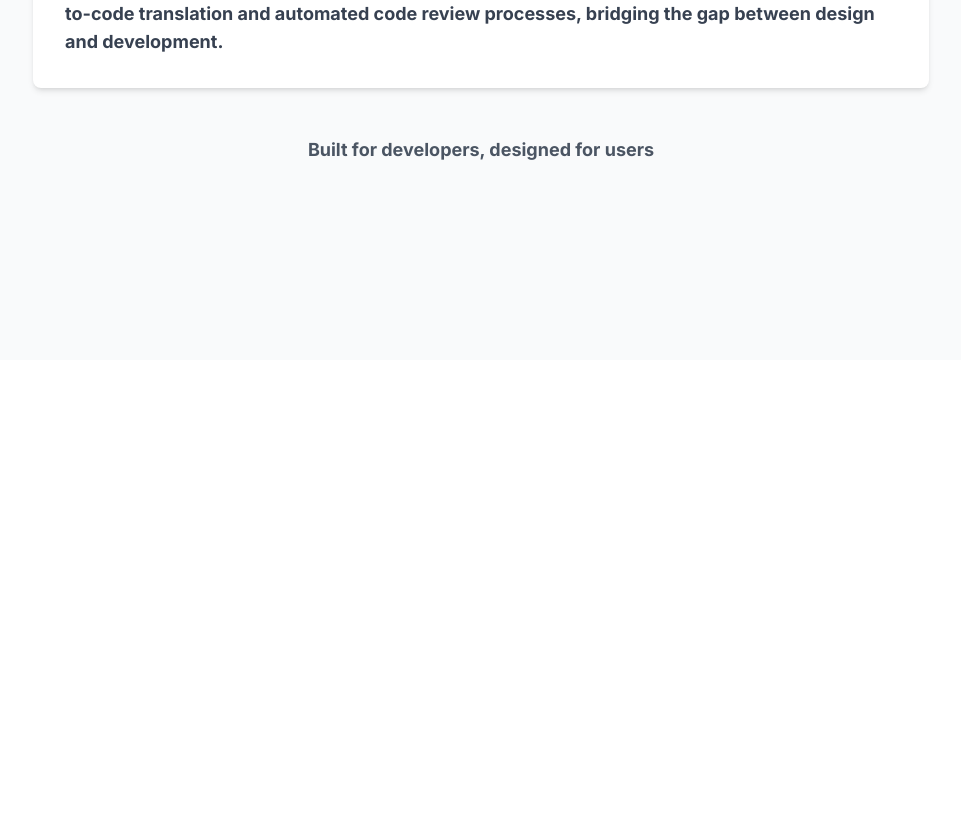
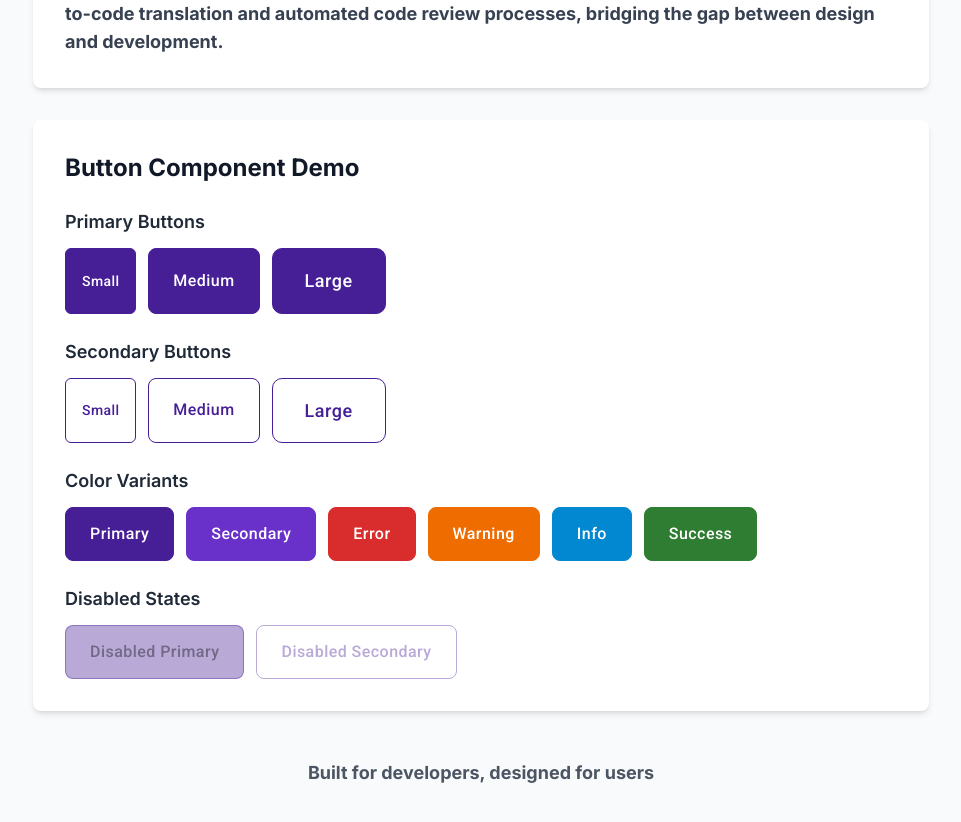
Before and after one commit to Sarveshb08/coherent-v2, a Next.js app: page / in a window 1280 px wide. Shown: the part 440-1262 px from the top of the page, without its empty margins (159-1120 px from the left). Before the commit the page ends 800 px from the top, so only its background shows below. Built offline with nearby package versions, Linux system fonts and the light colour scheme; a web font is replaced by a local one.

Commit message:
Implement Button component with full functionality and Storybook stories
Co-authored-by: Sarveshb08 <219100418+Sarveshb08@users.noreply.github.com>

```diff
--- a/app/page.tsx
+++ b/app/page.tsx
@@ -1,4 +1,5 @@
 import React from 'react';
+import { Button } from './ui/components';
 
 export default function Page() {
   return (
@@ -32,6 +33,51 @@ export default function Page() {
           </p>
         </div>
 
+        <div className="bg-white rounded-lg shadow-md p-8 mb-8">
+          <h2 className="text-2xl font-bold text-gray-900 mb-6">
+            Button Component Demo
+          </h2>
+          <div className="space-y-6">
+            <div>
+              <h3 className="text-lg font-semibold text-gray-800 mb-3">Primary Buttons</h3>
+              <div className="flex flex-wrap gap-3">
+                <Button size="small" color="primary">Small</Button>
+                <Button size="medium" color="primary">Medium</Button>
+                <Button size="large" color="primary">Large</Button>
+              </div>
+            </div>
+
+            <div>
+              <h3 className="text-lg font-semibold text-gray-800 mb-3">Secondary Buttons</h3>
+              <div className="flex flex-wrap gap-3">
+                <Button variant="secondary" size="small" color="primary">Small</Button>
+                <Button variant="secondary" size="medium" color="primary">Medium</Button>
+                <Button variant="secondary" size="large" color="primary">Large</Button>
+              </div>
+            </div>
+
+            <div>
+              <h3 className="text-lg font-semibold text-gray-800 mb-3">Color Variants</h3>
+              <div className="flex flex-wrap gap-3">
+                <Button color="primary">Primary</Button>
+                <Button color="secondary">Secondary</Button>
+                <Button color="error">Error</Button>
+                <Button color="warning">Warning</Button>
+                <Button color="info">Info</Button>
+                <Button color="success">Success</Button>
+              </div>
+            </div>
+
+            <div>
+              <h3 className="text-lg font-semibold text-gray-800 mb-3">Disabled States</h3>
+              <div className="flex flex-wrap gap-3">
+                <Button disabled color="primary">Disabled Primary</Button>
+                <Button disabled variant="secondary" color="primary">Disabled Secondary</Button>
+              </div>
+            </div>
+          </div>
+        </div>
+
         <div className="mt-12 text-center">
           <p className="text-lg font-bold text-gray-600">
             Built for developers, designed for users
--- /dev/null
+++ b/app/ui/components/Button/Button.tsx
@@ -0,0 +1,196 @@
+import React from 'react';
+import { Button as MuiButton, ButtonProps as MuiButtonProps } from '@mui/material';
+import { styled } from '@mui/material/styles';
+import clsx from 'clsx';
+import { colors, ColorVariant, SizeVariant } from '../../design-tokens';
+
+// Custom styled button using MUI's styled API
+const StyledButton = styled(MuiButton, {
+  shouldForwardProp: (prop) => !['colorVariant', 'sizeVariant'].includes(prop as string),
+})<{
+  colorVariant: ColorVariant;
+  sizeVariant: SizeVariant;
+}>(({ theme, colorVariant, sizeVariant }) => {
+  const colorTokens = colors[colorVariant];
+
+  // Size mappings
+  const sizeStyles = {
+    small: {
+      padding: '8px 16px',
+      fontSize: '14px',
+      minHeight: '36px',
+      borderRadius: '6px',
+    },
+    medium: {
+      padding: '12px 24px',
+      fontSize: '16px',
+      minHeight: '44px',
+      borderRadius: '8px',
+    },
+    large: {
+      padding: '16px 32px',
+      fontSize: '18px',
+      minHeight: '52px',
+      borderRadius: '10px',
+    },
+  };
+
+  const currentSize = sizeStyles[sizeVariant];
+
+  return {
+    textTransform: 'none',
+    fontFamily: 'Roboto, sans-serif',
+    fontWeight: 500,
+    borderRadius: currentSize.borderRadius,
+    padding: currentSize.padding,
+    fontSize: currentSize.fontSize,
+    minHeight: currentSize.minHeight,
+    border: `1px solid ${colorTokens.border}`,
+    transition: 'all 0.2s ease-in-out',
+
+    // Default colors
+    backgroundColor: colorTokens.main,
+    color: '#FFFFFF',
+
+    '&:hover': {
+      backgroundColor: colorTokens.hover !== colorTokens.main ? colorTokens.hover : `${colorTokens.main}dd`,
+      borderColor: colorTokens.border,
+      transform: 'translateY(-1px)',
+      boxShadow: '0 4px 8px rgba(0, 0, 0, 0.12)',
+    },
+
+    '&:focus': {
+      outline: `2px solid ${colorTokens.focus}`,
+      outlineOffset: '2px',
+    },
+
+    '&:active': {
+      transform: 'translateY(0)',
+      boxShadow: '0 2px 4px rgba(0, 0, 0, 0.12)',
+    },
+
+    '&:disabled, &.Mui-disabled': {
+      backgroundColor: colorTokens.disabled,
+      color: colors.text.disabled,
+      borderColor: colorTokens.disabled,
+      cursor: 'not-allowed',
+      transform: 'none',
+      boxShadow: 'none',
+
+      '&:hover': {
+        backgroundColor: colorTokens.disabled,
+        transform: 'none',
+        boxShadow: 'none',
+      },
+    },
+  };
+});
+
+// Secondary variant styling
+const SecondaryButton = styled(StyledButton)(({ theme, colorVariant }) => {
+  const colorTokens = colors[colorVariant];
+
+  return {
+    backgroundColor: 'transparent',
+    color: colorTokens.main,
+    borderColor: colorTokens.border,
+
+    '&:hover': {
+      backgroundColor: colorTokens.hover,
+      color: colorTokens.main,
+      borderColor: colorTokens.border,
+    },
+
+    '&:disabled, &.Mui-disabled': {
+      backgroundColor: 'transparent',
+      color: colorTokens.disabled,
+      borderColor: colorTokens.disabled,
+    },
+  };
+});
+
+export interface ButtonProps extends Omit<MuiButtonProps, 'color' | 'size' | 'variant'> {
+  /**
+   * The color variant of the button
+   * @default 'primary'
+   */
+  color?: ColorVariant;
+
+  /**
+   * The size variant of the button
+   * @default 'medium'
+   */
+  size?: SizeVariant;
+
+  /**
+   * The variant of the button (primary or secondary)
+   * @default 'primary'
+   */
+  variant?: 'primary' | 'secondary';
+
+  /**
+   * Whether the button is disabled
+   * @default false
+   */
+  disabled?: boolean;
+
+  /**
+   * The content of the button
+   */
+  children: React.ReactNode;
+
+  /**
+   * Click handler
+   */
+  onClick?: (event: React.MouseEvent<HTMLButtonElement>) => void;
+
+  /**
+   * Additional CSS class names
+   */
+  className?: string;
+
+  /**
+   * Button type
+   * @default 'button'
+   */
+  type?: 'button' | 'submit' | 'reset';
+
+  /**
+   * Accessible label for screen readers when button content is not descriptive
+   */
+  'aria-label'?: string;
+}
+
+export const Button: React.FC<ButtonProps> = ({
+  color = 'primary',
+  size = 'medium',
+  variant = 'primary',
+  disabled = false,
+  children,
+  onClick,
+  className,
+  type = 'button',
+  'aria-label': ariaLabel,
+  ...props
+}) => {
+  const ButtonComponent = variant === 'secondary' ? SecondaryButton : StyledButton;
+
+  return (
+    <ButtonComponent
+      colorVariant={color}
+      sizeVariant={size}
+      disabled={disabled}
+      onClick={onClick}
+      className={clsx(className)}
+      type={type}
+      aria-label={ariaLabel}
+      role="button"
+      tabIndex={disabled ? -1 : 0}
+      {...props}
+    >
+      {children}
+    </ButtonComponent>
+  );
+};
+
+export default Button;
--- /dev/null
+++ b/app/ui/components/Button/index.ts
@@ -0,0 +1,5 @@
+// Button component index file
+// Re-exports the main component and types
+
+export { Button, type ButtonProps } from './Button';
+export { default } from './Button';
--- a/app/ui/components/index.ts
+++ b/app/ui/components/index.ts
@@ -1,6 +1,7 @@
 // Components index file
 // Re-exports all UI components
 
+export { Button, type ButtonProps } from './Button';
 export { Checkbox, type CheckboxProps } from './Checkbox';
 export { TextField, type TextFieldProps } from './TextField';
 export { Notification, type NotificationProps } from './Notification';
--- a/app/ui/design-tokens/index.ts
+++ b/app/ui/design-tokens/index.ts
@@ -8,6 +8,13 @@ export * from './sizes';
 export interface CheckboxVariant {
   color: 'primary' | 'secondary' | 'error' | 'warning' | 'info' | 'success' | 'default';
   size: 'small' | 'medium' | 'large';
+}
+
+// Button variant types
+export interface ButtonVariant {
+  color: 'primary' | 'secondary' | 'error' | 'warning' | 'info' | 'success' | 'default';
+  size: 'small' | 'medium' | 'large';
+  variant: 'primary' | 'secondary';
 }
 
 // TextField variant types
```
Also changed, not shown: app/ui/components/Button/README.md (added), 1 other file (tests, documents, lock files or other folders).
